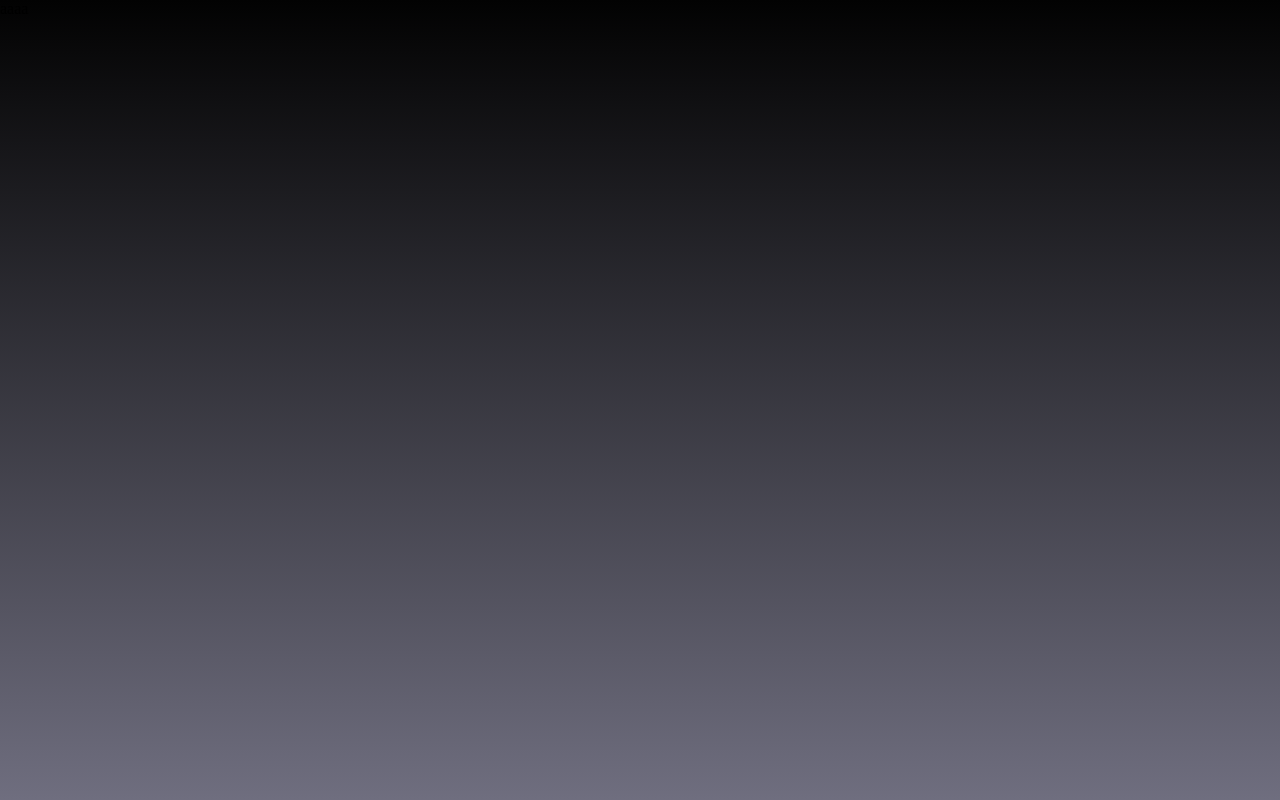
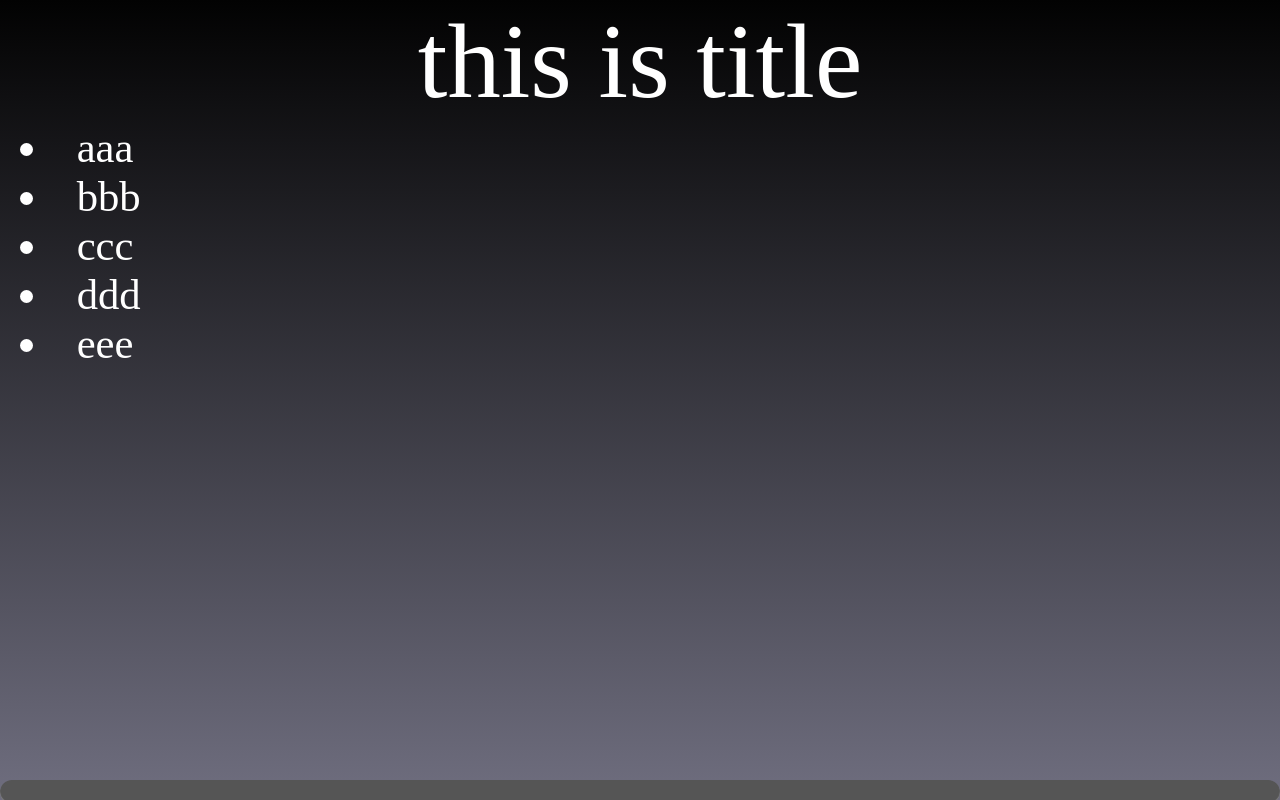
Before and after one commit to Konboi/presentation-tools, a plain HTML site: page index.html in a window 1280 px wide. Shown: the top 800 px of the page. Drawn offline with Linux system fonts and the light colour scheme.

Commit message:
Added progress bar

```diff
--- a/css/base.css
+++ b/css/base.css
@@ -7,8 +7,9 @@ table,th,td,embed,object {
   vertical-align: baseline;
 }
 
-#contens {
+#contents {
   height: 800px;
+  color: #FFFFFF;
 }
 
 .slide {
@@ -16,3 +17,27 @@ table,th,td,embed,object {
   height: 800px;
   background: -webkit-gradient(linear, left top,left bottom, from(#020202), to(#6f6e7f));)))
 }
+
+.title {
+  font-size: 80pt;
+  text-align: center;
+  margin-top: 0px;
+}
+
+.content {
+  font-size: 32pt;
+  margin-left: 20px;
+
+}
+
+.progress {
+  height: 4px;
+  width: 1260px;
+  position: fixed;
+  left: 0px;
+  background: #555;
+  -webkit-border-radius: 25px;
+  border-radius: 25px;
+  padding: 10px;
+  -webkit-box-shadow: inset 0 -1px 1px rgba(255,255,255,0.3);)
+}
--- a/index.html
+++ b/index.html
@@ -7,8 +7,21 @@
   </head>
   <body>
     <div id="contents">
-      <div class="slide">aaaa</div>
+      <div class="slide">
+        <div class="title">this is title</div>
+        <div class="content">
+        <li>aaa</li>
+        <li>bbb</li>
+        <li>ccc</li>
+        <li>ddd</li>
+        <li>eee</li>
+        </div>
+      </div>
       <div class="slide">bbbb</div>
+
+      <div class="progress">
+        <span style="width: 25%"></span>
+      </div>
     </div>
     <script src="./js/lib/jquery.min.js"></script>
     <script src="./js/base.js" type="text/javascript"></script>
--- a/js/base.js
+++ b/js/base.js
@@ -9,13 +9,22 @@ $(function () {
     var slides = $('.slide').length;
     $("#contents").css("width", SLIDE_WIDTH * slides + "px");
     $(".slide").css("float", "left");
+    var progress_top = $(window).height() - 20;
+    $(".progress").css("top", progress_top + "px");
 
-
-    // slide animation
+    // next slide
     $(window).keypress(function (e) {
         if (e.which === 13 || e.which === 32 || e.which === 39) {
           current_x += SLIDE_WIDTH;
           $('body').animate({ scrollLeft: current_x, scrollTop: current_y }, 1200);
         }
     });
+
+    // back slide
+    $(window).keypress(function (e) {
+        if (e.which === 37 || e.which === 8) {
+          current_x -= SLIDE_WIDTH;
+          $('body').animate({scrollLeft: current_x, scrollTop: current_y}, 1200);
+        }
+    });
 });
```
